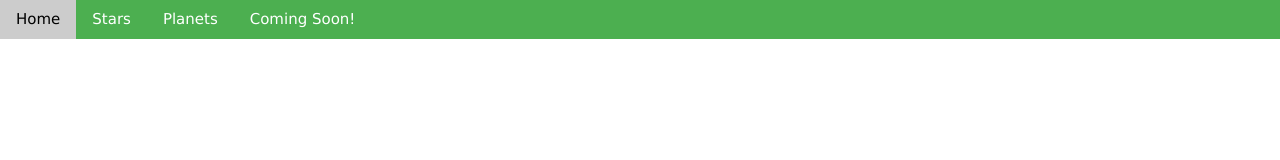
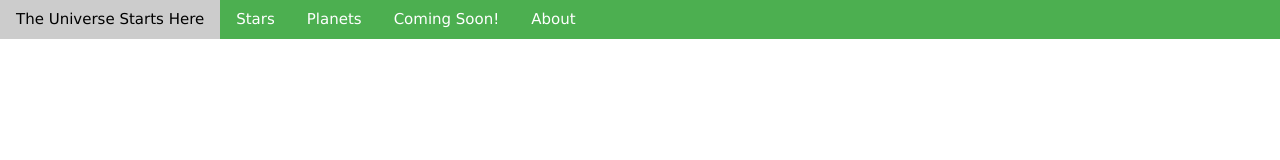
Before and after one commit to OmegaCentauri01/OmegaCentauri01.github.io, a plain HTML site: page index.html in a window 1280 px wide. Drawn offline with nearby package versions, Linux system fonts and the light colour scheme.

Commit message:
Update index.html

```diff
--- a/index.html
+++ b/index.html
@@ -6,9 +6,10 @@
 <title>Home</title>
 <body>
 <nav class="w3-bar w3-green">
-  <a href="omegacentauri01.github.io" class="w3-button w3-bar-item">Home</a>
+  <a href="omegacentauri01.github.io" class="w3-button w3-bar-item">The Universe Starts Here</a>
   <a href="#band" class="w3-button w3-bar-item">Stars</a>
   <a href="#tour" class="w3-button w3-bar-item">Planets</a>
+  <a href="#about" class="w3-button w3-baritem">About</a>
   <a href="#contact" class="w3-button w3-bar-item">Coming Soon!</a>
 </nav>
 </body>
```
